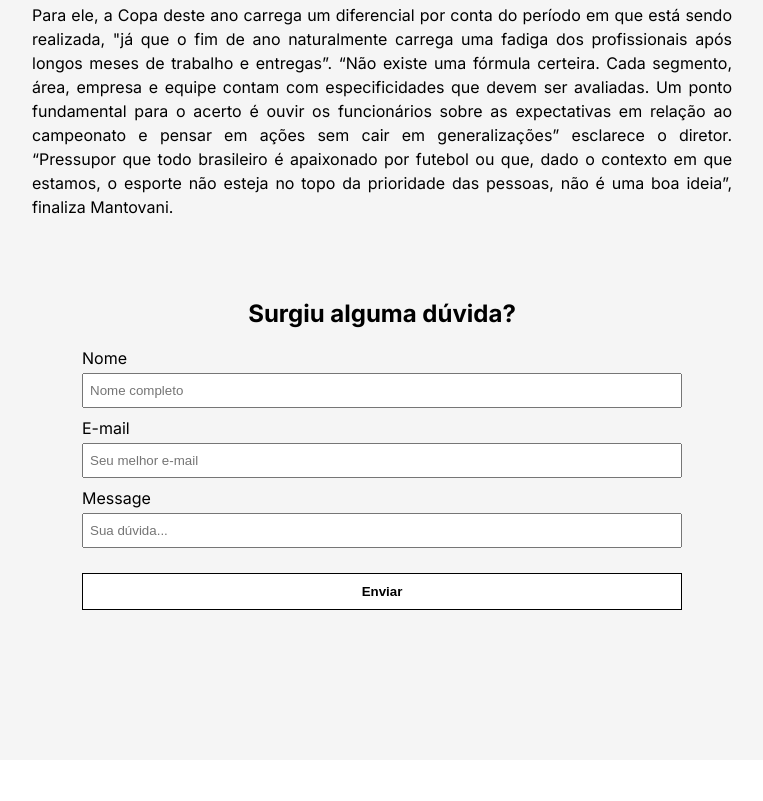
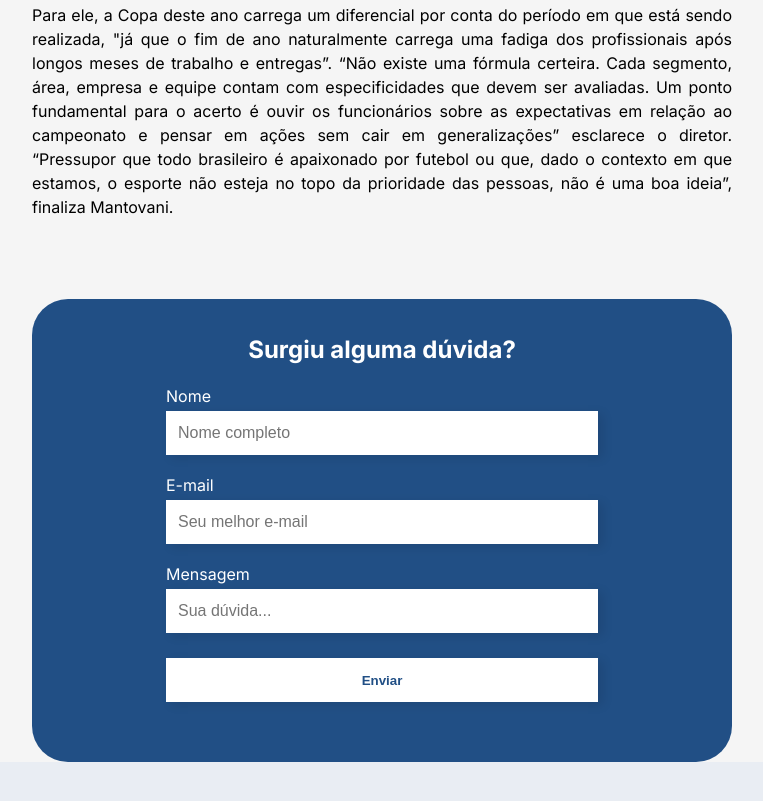
Before and after one commit to Elojr/capacitacao-html-css-2022, a plain HTML site: page final/index.html in a window 1280 px wide. Shown: the part 727-1528 px from the top of the page, without its empty margins (258-1021 px from the left). Before the commit the page ends 1487 px from the top, so only its background shows below. Drawn offline with Linux system fonts and the light colour scheme.

Commit message:
alteração das cores do site e design do form

```diff
--- a/final/index.html
+++ b/final/index.html
@@ -18,9 +18,9 @@
       <div class="nav__container">
         <h3>ELO NEWS</h3>
         <ul class="nav_items">
-          <li><a href="#" class="nav_item">HOME</a></li>
-          <li><a href="#" class="nav_item">NOTICIAS</a></li>
-          <li><a href="#" class="nav_item">CONTATO</a></li>
+          <li><a href="#" class="nav_item">Inicio</a></li>
+          <li><a href="#" class="nav_item">Noticias</a></li>
+          <li><a href="#" class="nav_item">Blog</a></li>
         </ul>
       </div>
       <div class="content__container">
@@ -83,16 +83,12 @@
             pessoas, não é uma boa ideia”, finaliza Mantovani.</p
           >
         </div>
+      </div>
       <div class="form__container">
         <h2>Surgiu alguma dúvida?</h2>
         <form>
           <label>Nome</label>
-            <input
-              placeholder="Nome completo"
-              name="name"
-              type="text"
-              required
-            />
+          <input placeholder="Nome completo" name="name" type="text" required />
           <label>E-mail</label>
           <input
             placeholder="Seu melhor e-mail"
@@ -100,7 +96,7 @@
             type="email"
             required
           />
-            <label>Message</label>
+          <label>Mensagem</label>
           <input
             placeholder="Sua dúvida..."
             name="question"
@@ -111,6 +107,5 @@
         </form>
       </div>
     </div>
-    </div>
   </body>
 </html>
--- a/final/styles.css
+++ b/final/styles.css
@@ -6,13 +6,18 @@
 
 body {
   font-family: "Inter", sans-serif;
+  background-color: #e9edf3;
+}
+
+*:focus {
+  outline: none;
+  box-shadow: 0 0 0 4px rgb(8, 251, 255, 0.5);
 }
 
 .container {
   width: 900px;
   height: 100%;
   margin: 0 auto;
-  padding-bottom: 150px;
   background-color: #f5f5f5;
 }
 
@@ -23,36 +28,40 @@ body {
 .nav__container {
   display: flex;
   justify-content: space-between;
-  background-color: #dfdede;
+  background-color: #214f85;
   align-items: center;
   padding: 20px 40px;
 }
-
-.content__container {
-  width: 700px;
-  margin: 0 auto;
+h3 {
+  color: #fff;
 }
-
 .nav_items {
   display: flex;
-  gap: 15px;
+  font-size: 18px;
+  letter-spacing: 1.1px;
+  gap: 50px;
   list-style: none;
 }
 
 .nav_item:link,
 .nav_item:visited {
   text-decoration: none;
-  color: #000;
+  color: #fff;
 }
 
 .nav_item:hover,
 .nav_item:active {
-  border-bottom: 1px solid #000;
+  border-bottom: 1px solid #fff;
 }
 
 /*************************
         HEADER
 **************************/
+
+.content__container {
+  width: 700px;
+  margin: 0 auto;
+}
 
 .title__container {
   margin-top: 40px;
@@ -91,8 +100,12 @@ h1 {
 **************************/
 
 .form__container {
-  margin-top: 80px;
-  padding: 0px 50px;
+  margin: 80px auto;
+  width: 700px;
+  padding: 36px 50px 48px 50px;
+  border-radius: 36px;
+  background-color: #214f85;
+  color: #fff;
 }
 
 h2 {
@@ -100,31 +113,41 @@ h2 {
 }
 
 form {
-  margin-top: 20px;
+  padding: 12px 84px;
+  margin-top: 10px;
   display: flex;
   flex-direction: column;
 }
 
 input {
-  padding: 8px 6px;
+  padding: 8px 12px;
   margin-top: 5px;
-  margin-bottom: 10px;
+  margin-bottom: 20px;
+  font-size: 16px;
+  height: 44px;
+  border: none;
+  box-shadow: 5px 3px 10px rgb(0, 0, 0, 0.1);
 }
 
 input:focus {
-  outline: 1px solid #444;
+  outline: none;
 }
+
 .form_button {
   padding: 10px 20px;
-  margin-top: 15px;
-  border: 1px solid #000;
+  margin-top: 5px;
+  height: 44px;
+  border: 1px solid #fff;
   font-weight: 700;
   background-color: #fff;
+  color: #214f85;
+  box-shadow: 5px 3px 10px rgb(0, 0, 0, 0.1);
   transition: all 0.2s;
 }
 
 .form_button:hover {
   cursor: pointer;
   color: #fff;
-  background-color: #444;
+  border: 1px solid #142f50;
+  background-color: #142f50;
 }
```
Lines whose indentation alone changed are shown as unchanged.
